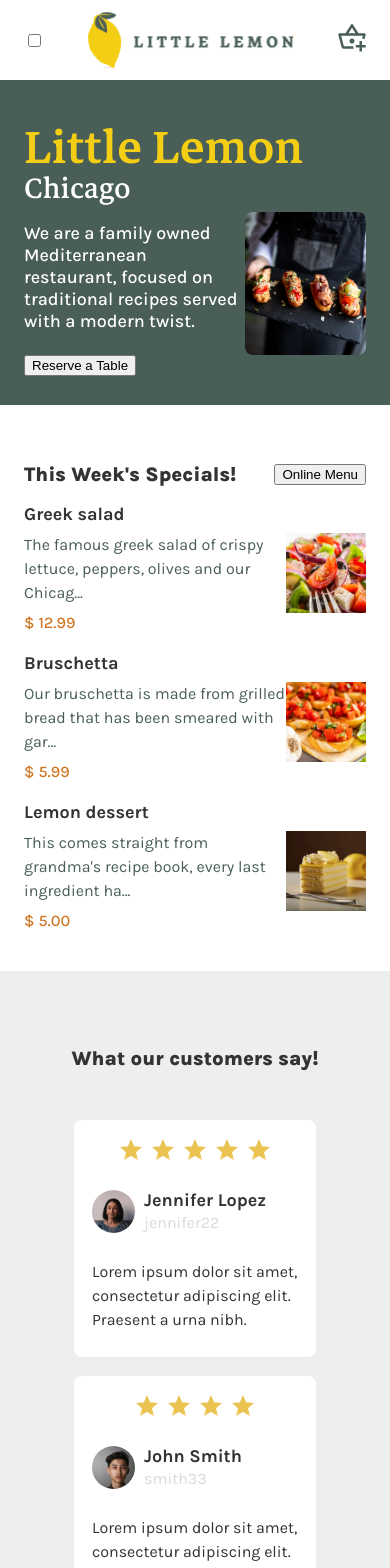
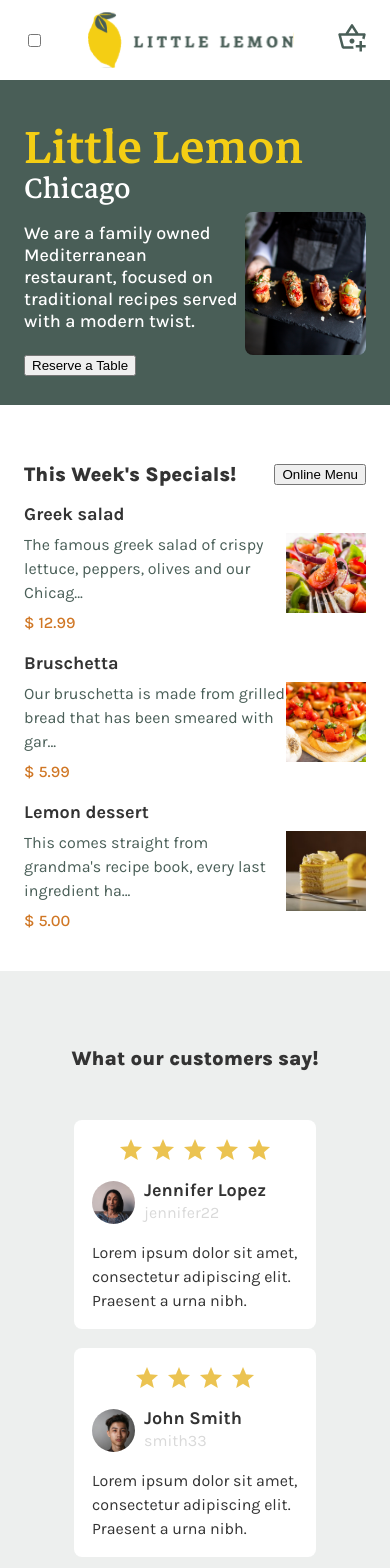
Before and after one commit to 4ndrs/cute-lemon, a React (Create React App) app: page / in a window 390 px wide. Shown: the top 1568 px of the page. Built offline with nearby package versions, Linux system fonts and the light colour scheme.

Commit message:
Fix testimonials responsiveness

```diff
--- a/src/components/Home/Testimonials.css
+++ b/src/components/Home/Testimonials.css
@@ -65,13 +65,13 @@
     "comment-comment comment-comment"
     / min-content auto;
   width: 206px;
-  height: 219px;
+  height: auto;
   background-color: white;
   border-radius: 8px;
   padding: 18px 18px 0 18px;
 }
 
-@media (max-width: 771px) {
+@media (max-width: 816px) {
   .testimonials > .comments {
     flex-direction: column;
     align-items: center;
```
